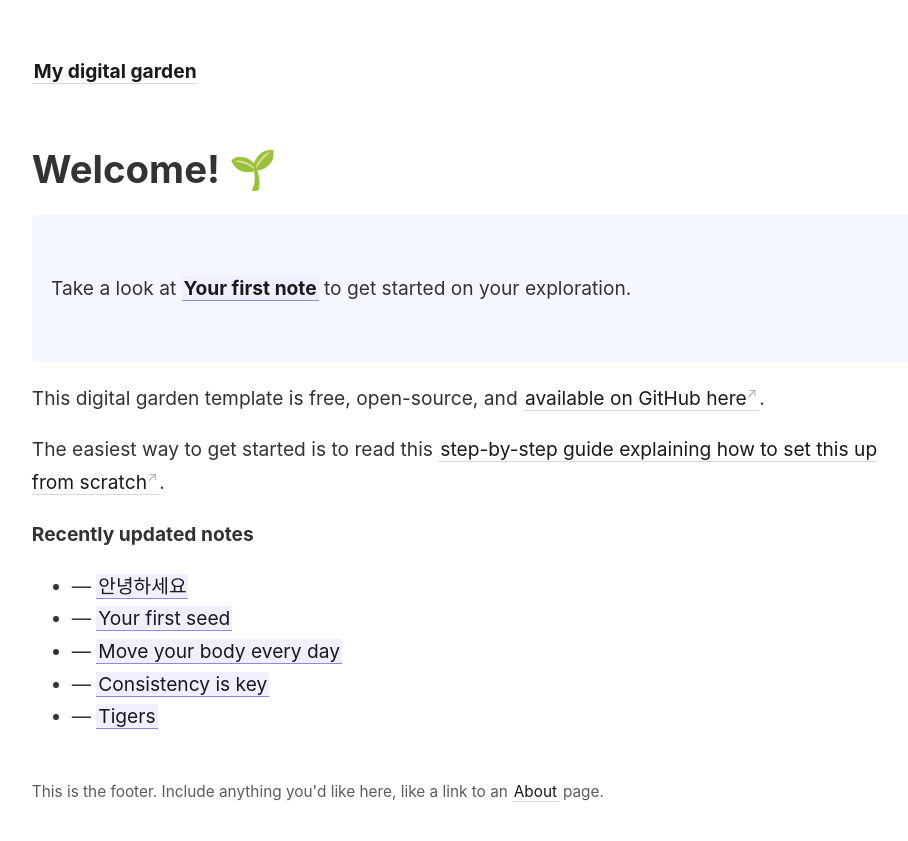
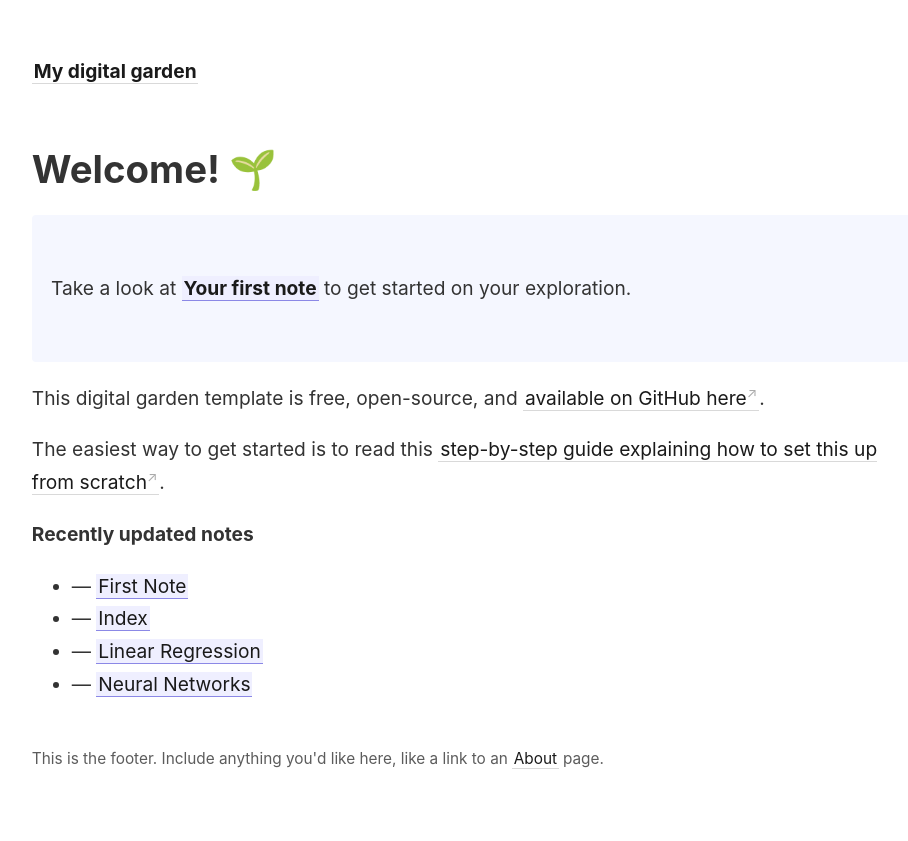
Before and after one commit to sid-rs/scripts, a Jekyll site: the page built from _pages/index.md, in a window 1280 px wide. Shown: the top 841 px of the page, without its empty margins (45-953 px from the left). Built offline with Jekyll 4.4.1, drawn with Linux system fonts in a browser that asks for light colours.

Commit message:
First Test

```diff
--- /dev/null
+++ b/_notes/DL/Neural Networks.md
@@ -0,0 +1,4 @@
+---
+title: Neural Networks
+---
+This is a neural Network
--- /dev/null
+++ b/_notes/ML/Linear Regression.md
@@ -0,0 +1,4 @@
+---
+title: Linear Regression
+---
+This is a Linear Regression.
--- a/_notes/animals/tigers.md
+++ /dev/null
@@ -1,5 +0,0 @@
----
-title: Tigers
----
-
-This is yet another note, this one about tigers.
--- /dev/null
+++ b/_notes/articles.md
@@ -0,0 +1,9 @@
+---
+title: Index
+---
+
+# Portfolio
+## Articles
+- [[ML/Linear Regression]]
+- [[DL/Neural Networks]]
+-
--- a/_notes/your-first-note.md
+++ b/_notes/your-first-note.md
@@ -1,5 +1,5 @@
 ---
-title: Your first seed
+title: First Note
 ---
 
 ### Welcome!
--- a/_notes/안녕하세요.md
+++ /dev/null
@@ -1,5 +0,0 @@
----
-title: 안녕하세요
----
-
-This template supports any language. Come as you are! :)
```
Also changed, not shown: _notes/accents.md (deleted, +0 -5 lines), _notes/animals/cats.md (deleted, +0 -21 lines), _notes/consistency.md (deleted, +0 -7 lines), _notes/move your body every day.md (deleted, +0 -11 lines).
